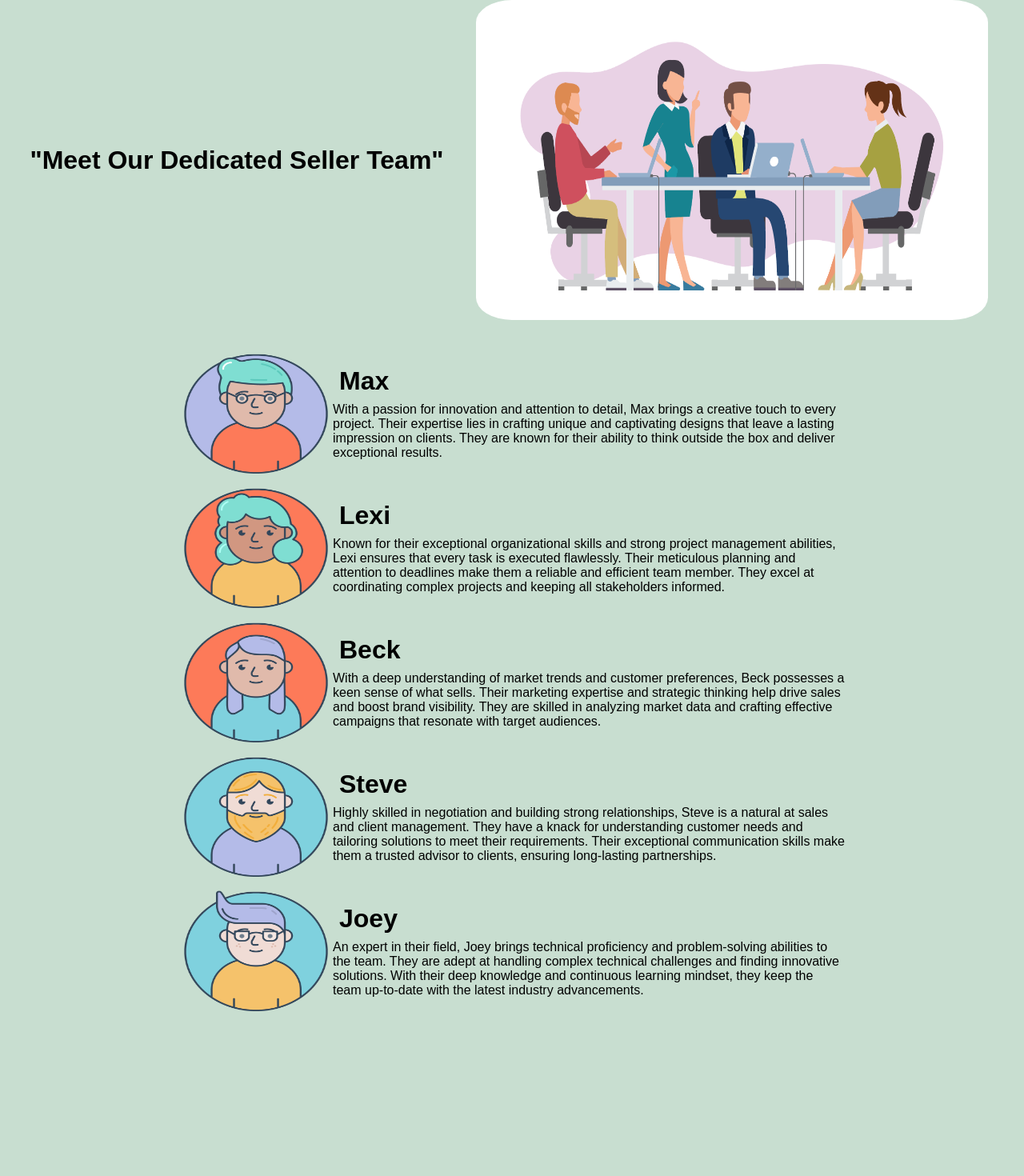
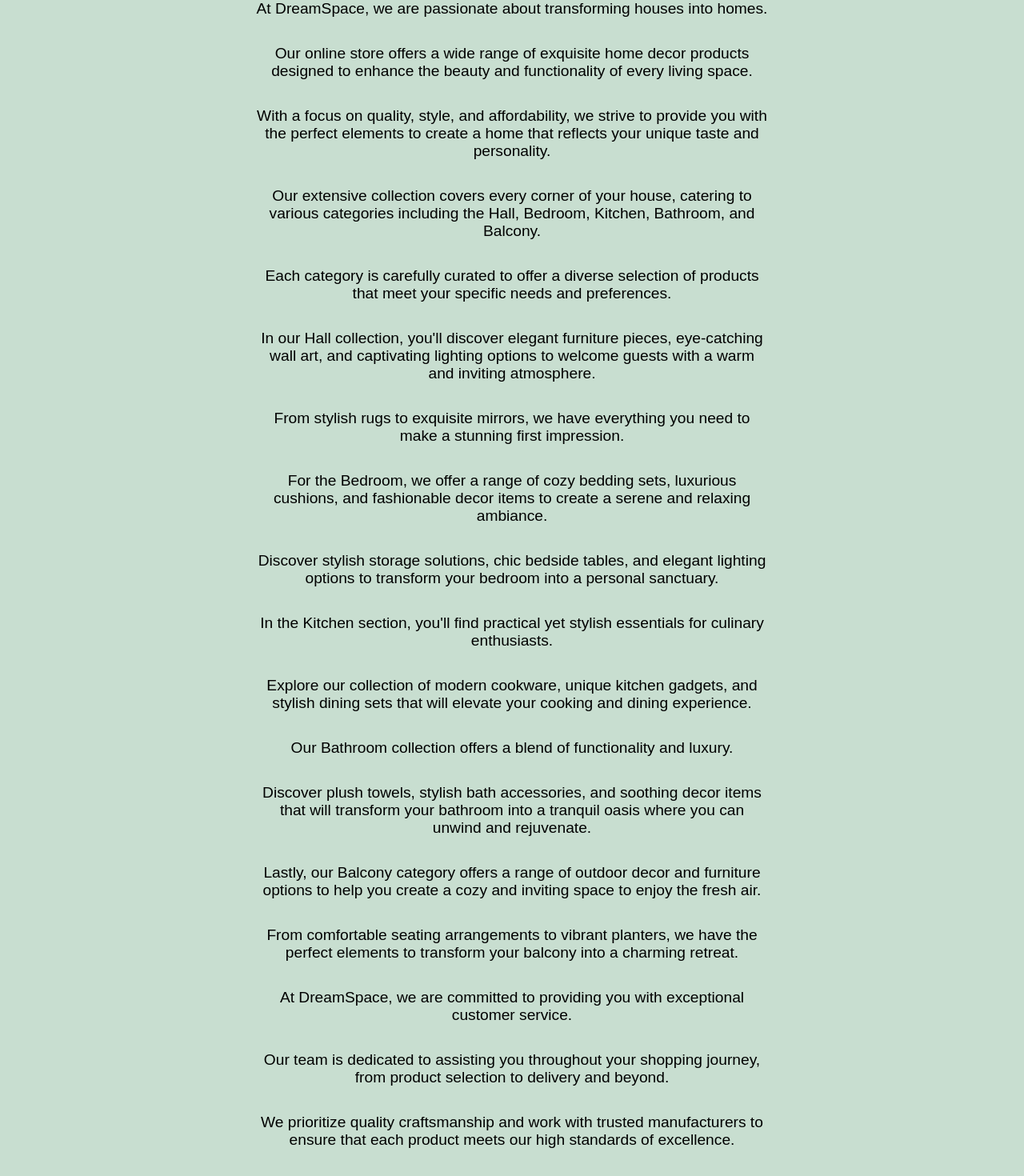
Before and after one commit to Shivam13-tech/Home-decor, a React (Create React App) app in the folder Frontend/home-decor/: page / in a window 1280 px wide. Shown: the part 74-1544 px from the top of the page at 80% size. Before the commit the page ends 1346 px from the top, so only its background shows below. Built offline with nearby package versions, Linux system fonts and the light colour scheme.

Commit message:
About us page

```diff
--- a/Frontend/home-decor/src/App.css
+++ b/Frontend/home-decor/src/App.css
@@ -413,6 +413,8 @@
     margin-left: auto;
 }
 
+/* ----------------- Seller ------------ */
+
 
 .seller-main-container{
     display: flex;
@@ -465,6 +467,29 @@
 .seller-detail{
     width: 50vw;
     font-family: 'Montserrat', sans-serif;
+}
+
+/* ----------------- About ------------ */
+
+.about-container{
+    display: flex;
+    flex-direction: column;
+    justify-content: center;
+    align-items: center;
+    margin: 2vh;
+}
+
+.about-us{
+    font-family: 'Montserrat', sans-serif;
+    text-align: center;
+    font-size: larger;
+    width: 50vw;
+    margin: 1vh;
+}
+
+.break{
+    margin-top: 1vh;
+    margin-bottom: 1vh;
 }
 
 
--- a/Frontend/home-decor/src/App.js
+++ b/Frontend/home-decor/src/App.js
@@ -3,6 +3,7 @@
 import Individual from './Components/Individual';
 import Home from './Components/Home'
 import Sellerdata from './Components/Sellerdata';
+import About from './Components/About';
 import Seller from './Components/Seller';
 import Auth from './Components/Auth';
 
@@ -11,7 +12,8 @@
     <div className="App">
         {/* <Individual /> */}
         <Navigation />
-        <Sellerdata />
+        <About />
+        {/* <Sellerdata /> */}
         {/* <Home /> */}
         {/* <Seller />
         <Auth /> */}
--- /dev/null
+++ b/Frontend/home-decor/src/Components/About.jsx
@@ -0,0 +1,34 @@
+import React from "react";
+
+function About(){
+    return(
+        <>
+            <div className="about-container">
+                    <p className="about-us">At DreamSpace, we are passionate about transforming houses into homes.</p><br></br>
+                    <p className="about-us">Our online store offers a wide range of exquisite home decor products designed to enhance the beauty and functionality of every living space.</p><br></br>
+                    <p className="about-us">With a focus on quality, style, and affordability, we strive to provide you with the perfect elements to create a home that reflects your unique taste and personality.</p><br></br>
+                    <p className="about-us">Our extensive collection covers every corner of your house, catering to various categories including the Hall, Bedroom, Kitchen, Bathroom, and Balcony.</p><br></br>
+                    <p className="about-us">Each category is carefully curated to offer a diverse selection of products that meet your specific needs and preferences.</p><br></br>
+                    <p className="about-us">In our Hall collection, you'll discover elegant furniture pieces, eye-catching wall art, and captivating lighting options to welcome guests with a warm and inviting atmosphere.</p><br></br>
+                    <p className="about-us">From stylish rugs to exquisite mirrors, we have everything you need to make a stunning first impression.</p><br></br>
+                    <p className="about-us">For the Bedroom, we offer a range of cozy bedding sets, luxurious cushions, and fashionable decor items to create a serene and relaxing ambiance.</p><br></br>
+                    <p className="about-us">Discover stylish storage solutions, chic bedside tables, and elegant lighting options to transform your bedroom into a personal sanctuary.</p><br></br>
+                    <p className="about-us">In the Kitchen section, you'll find practical yet stylish essentials for culinary enthusiasts.</p><br></br>
+                    <p className="about-us">Explore our collection of modern cookware, unique kitchen gadgets, and stylish dining sets that will elevate your cooking and dining experience.</p><br></br>
+                    <p className="about-us">Our Bathroom collection offers a blend of functionality and luxury.</p><br></br>
+                    <p className="about-us">Discover plush towels, stylish bath accessories, and soothing decor items that will transform your bathroom into a tranquil oasis where you can unwind and rejuvenate.</p><br></br>
+                    <p className="about-us">Lastly, our Balcony category offers a range of outdoor decor and furniture options to help you create a cozy and inviting space to enjoy the fresh air.</p><br></br>
+                    <p className="about-us">From comfortable seating arrangements to vibrant planters, we have the perfect elements to transform your balcony into a charming retreat.</p><br></br>
+                    <p className="about-us">At DreamSpace, we are committed to providing you with exceptional customer service.</p><br></br>
+                    <p className="about-us">Our team is dedicated to assisting you throughout your shopping journey, from product selection to delivery and beyond.</p><br></br>
+                    <p className="about-us">We prioritize quality craftsmanship and work with trusted manufacturers to ensure that each product meets our high standards of excellence.</p><br></br>
+                    <p className="about-us">Browse through our online store, conveniently filter products by category or style, and embark on a delightful shopping experience from the comfort of your own home.</p><br></br>
+                     <p className="about-us">We continuously update our inventory to bring you the latest trends and timeless classics, so you can always find something special to enhance your home.</p><br></br>
+                    <p className="about-us">Thank you for choosing DreamSpace as your go-to destination for all your home decor needs.</p><br></br>
+                     <p className="about-us">We look forward to helping you create a space that truly feels like home.</p>
+            </div>
+        </>
+    )
+}
+
+export default About
```
